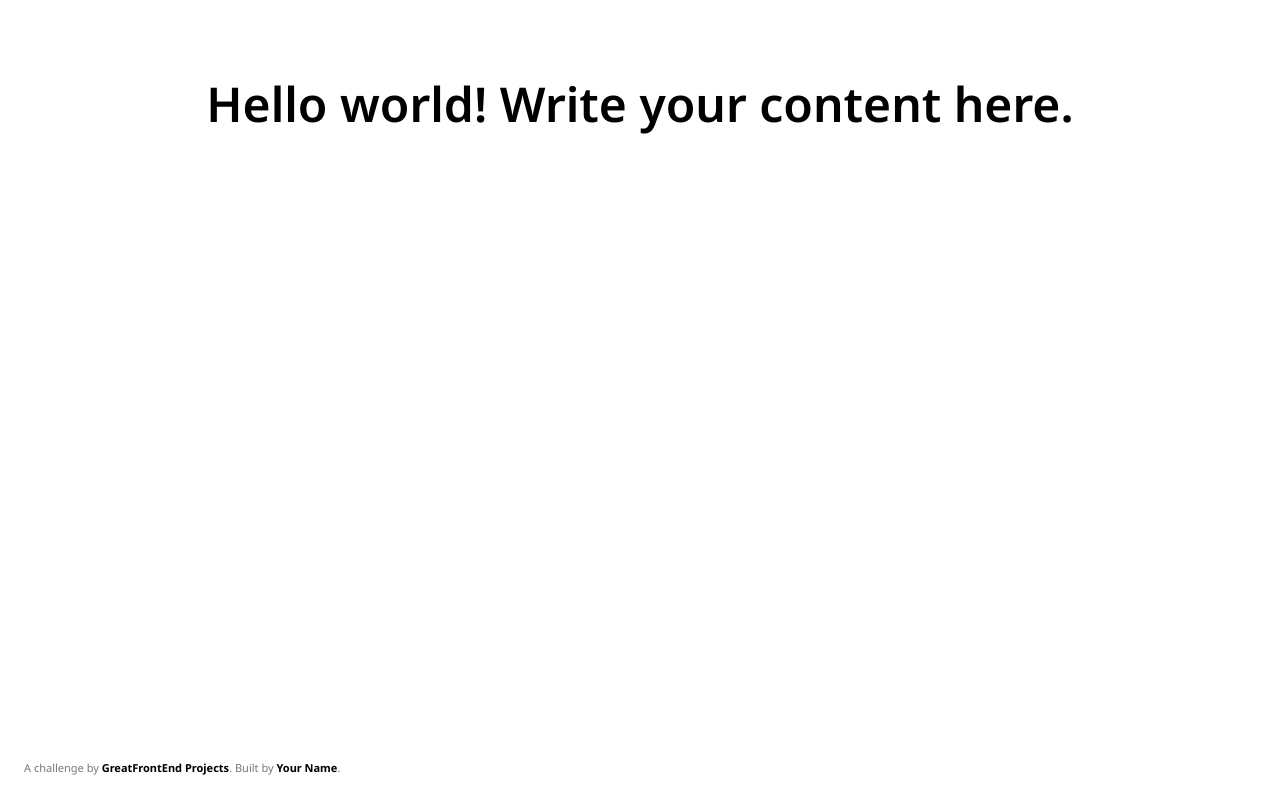
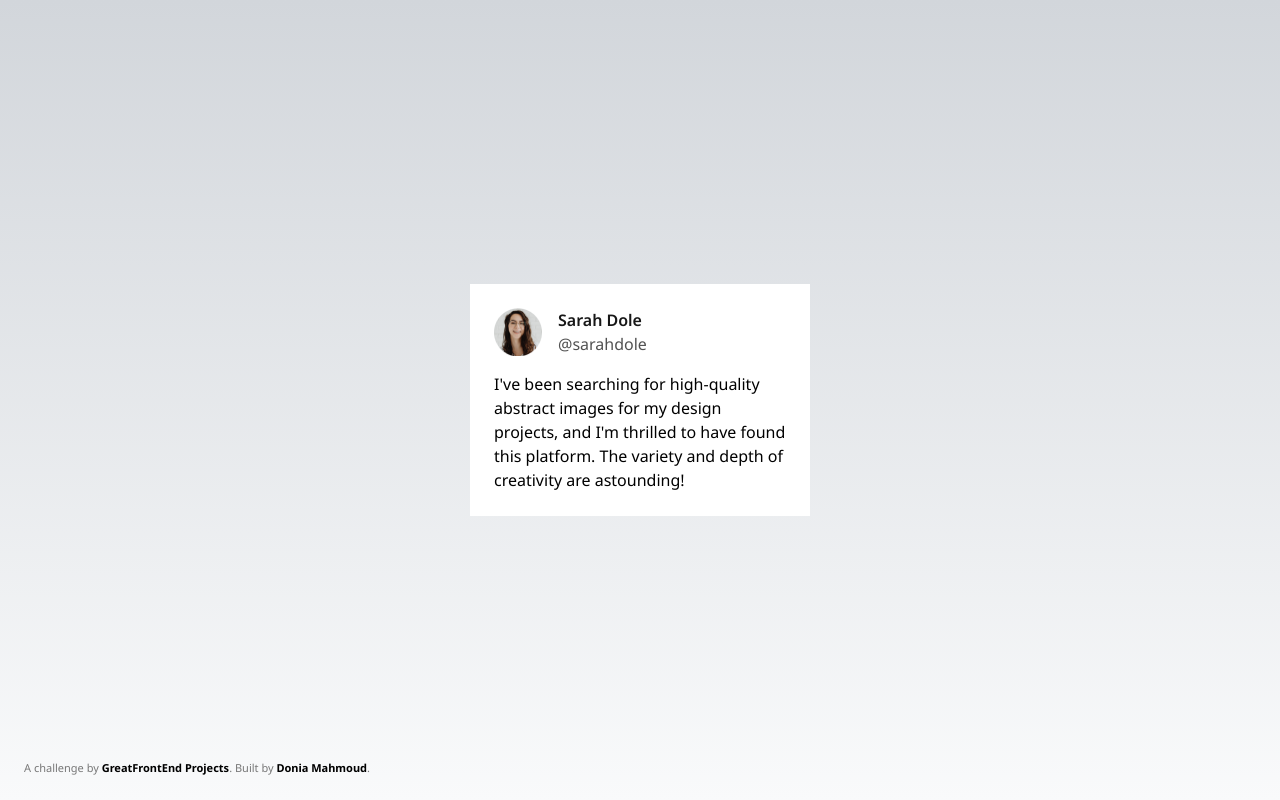
Before and after one commit to DoniaMahmoud/testimonial-card-challenge, a plain HTML site: page index.html in a window 1280 px wide. Drawn offline with nearby package versions, Linux system fonts and the light colour scheme.

Commit message:
Add box container

```diff
--- a/css/style.css
+++ b/css/style.css
@@ -10,6 +10,7 @@ body {
   -webkit-font-smoothing: antialiased;
   -moz-osx-font-smoothing: grayscale;
   text-rendering: optimizeLegibility;
+  background: linear-gradient(0deg, #f9fafb 0%, #d2d6db 100%);
 }
 
 * {
@@ -29,3 +30,33 @@ body {
   color: #000;
   font-weight: bold;
 }
+
+.main-container {
+  display: flex;
+  justify-content: center;
+  align-items: center;
+  height: 100vh;
+  width: 100vw;
+}
+
+.box-container {
+  padding: 24px;
+  background: #fff;
+  width: 340px;
+}
+
+.header {
+  display: flex;
+  align-items: center;
+  gap: 16px;
+  margin-bottom: 16px;
+}
+
+.name {
+  color: #171717;
+  font-weight: 600;
+}
+
+.username {
+  color: #525252;
+}
--- a/index.html
+++ b/index.html
@@ -24,16 +24,27 @@
     </style>
   </head>
   <body>
-    <!-- Add your site or application content here -->
-    <h1 class="text-5xl text-center font-semibold pt-20">
-      Hello world! Write your content here.
-    </h1>
-
-    <!-- Sarah Dole
-      @sarahdole
-      I've been searching for high-quality abstract images for my design projects,
-      and I'm thrilled to have found this platform. The variety and depth of creativity are astounding!
-    -->
+    <div class="main-container">
+      <div class="box-container">
+        <div class="header">
+          <img
+            src="img/profile-thumbnail.png"
+            alt="profile-image"
+            width="48px"
+            height="48px"
+          />
+          <div class="name-container">
+            <div class="name">Sarah Dole</div>
+            <div class="username">@sarahdole</div>
+          </div>
+        </div>
+        <div>
+          I've been searching for high-quality abstract images for my design
+          projects, and I'm thrilled to have found this platform. The variety
+          and depth of creativity are astounding!
+        </div>
+      </div>
+    </div>
 
     <!-- Attribute this challenge to yourself! -->
     <div class="credits" data-gfe-screenshot-exclude="true">
@@ -44,9 +55,9 @@
         >GreatFrontEnd Projects</a
       >. Built by
       <a
-        href="https://www.greatfrontend.com/projects/u/username"
+        href="https://www.greatfrontend.com/projects/u/donia1999mahmoud"
         target="_blank"
-        >Your Name</a
+        >Donia Mahmoud</a
       >.
     </div>
     <script src="js/index.js"></script>
```
